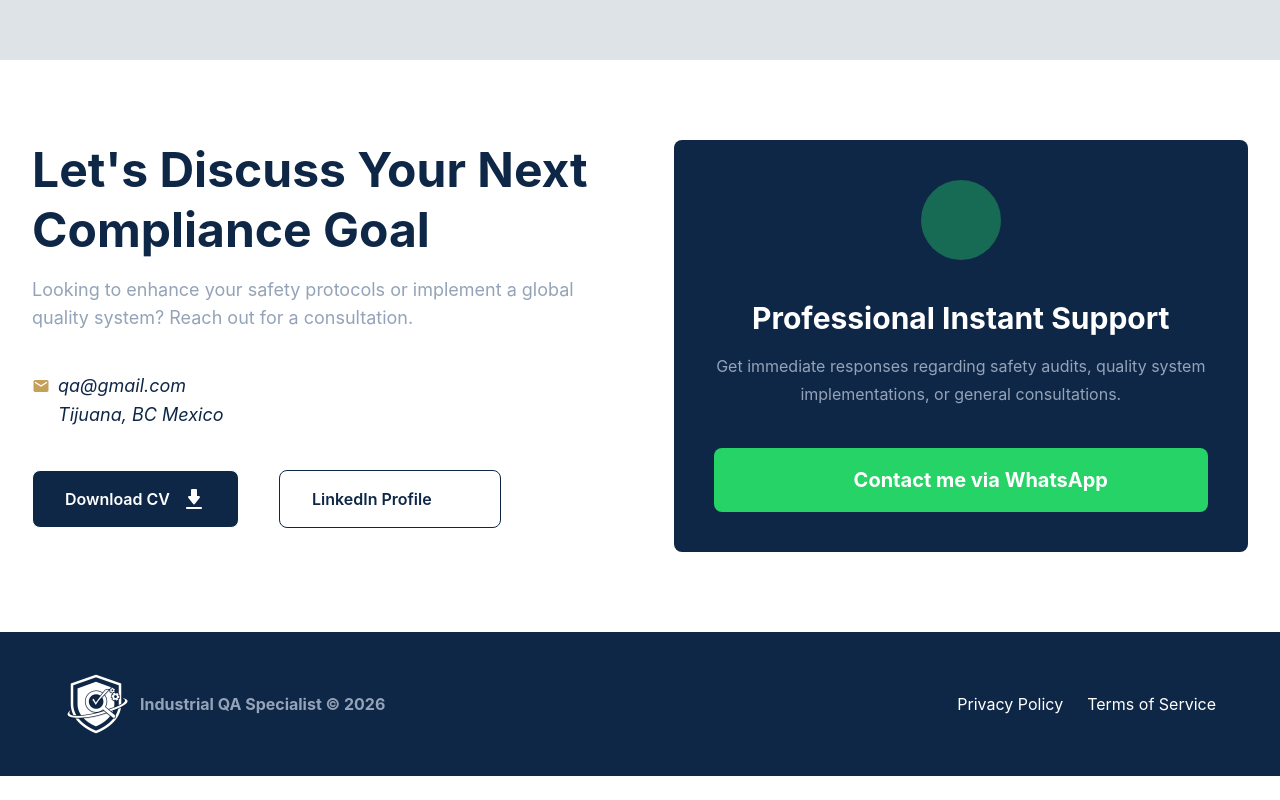
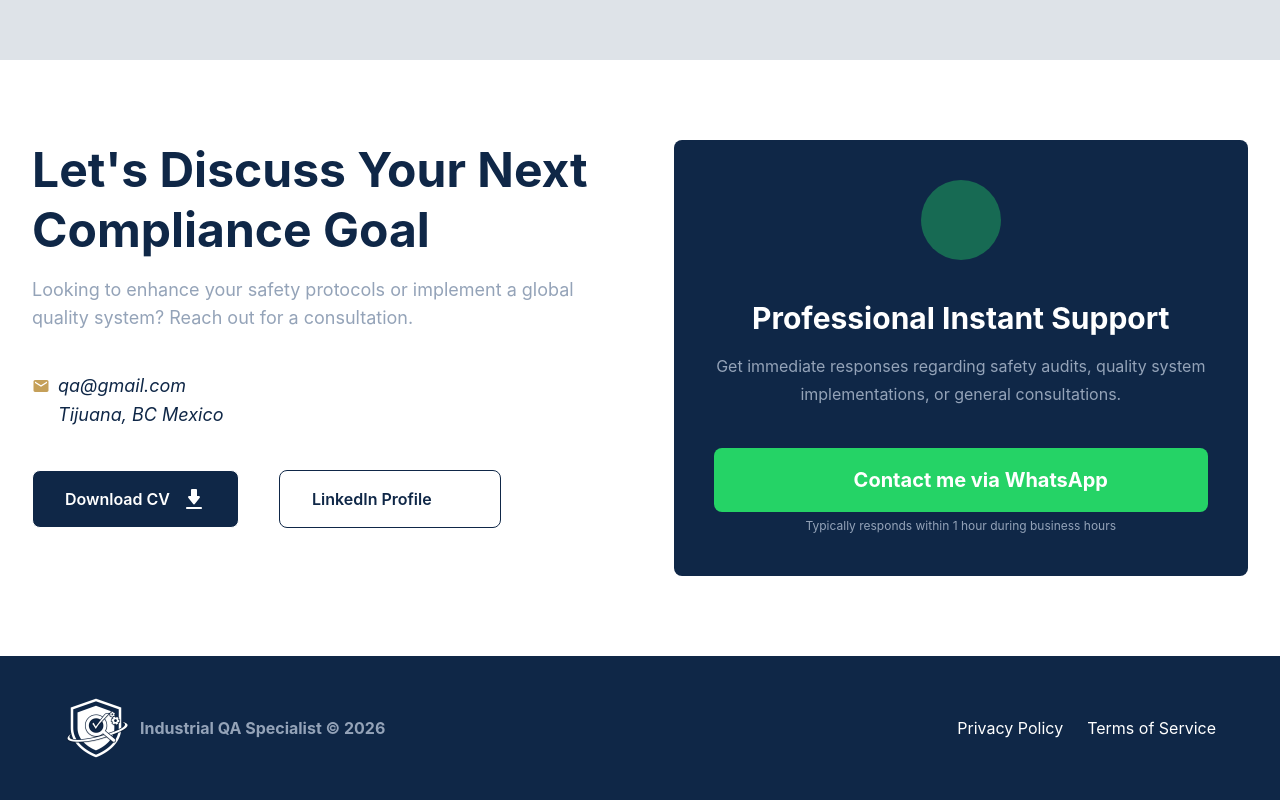
Before and after one commit to Yalex95/QA, a React (Vite) app: page / in a window 1280 px wide. Shown: the part 3836-4636 px from the top of the page. Before the commit the page ends 4612 px from the top, so only its background shows below. Built offline with nearby package versions, Linux system fonts and the light colour scheme; some icons are missing.

Commit message:
:bug: fix types

```diff
--- a/src/data/cv.ts
+++ b/src/data/cv.ts
@@ -202,7 +202,6 @@ export const certification_section: {
 export type ContactSection = {
   title: string;
   paragraph: string;
-  consultation: string;
   mail: string;
   location: string;
   cv_link: string;
--- a/src/features/contact/components/Contact.tsx
+++ b/src/features/contact/components/Contact.tsx
@@ -78,7 +78,7 @@ export default function Contact() {
             </a>
 
             <small className="contact-support-card__note">
-              {contactSeccion.disclamer}
+              {contactSeccion.disclaimer}
             </small>
           </div>
         </aside>
```
